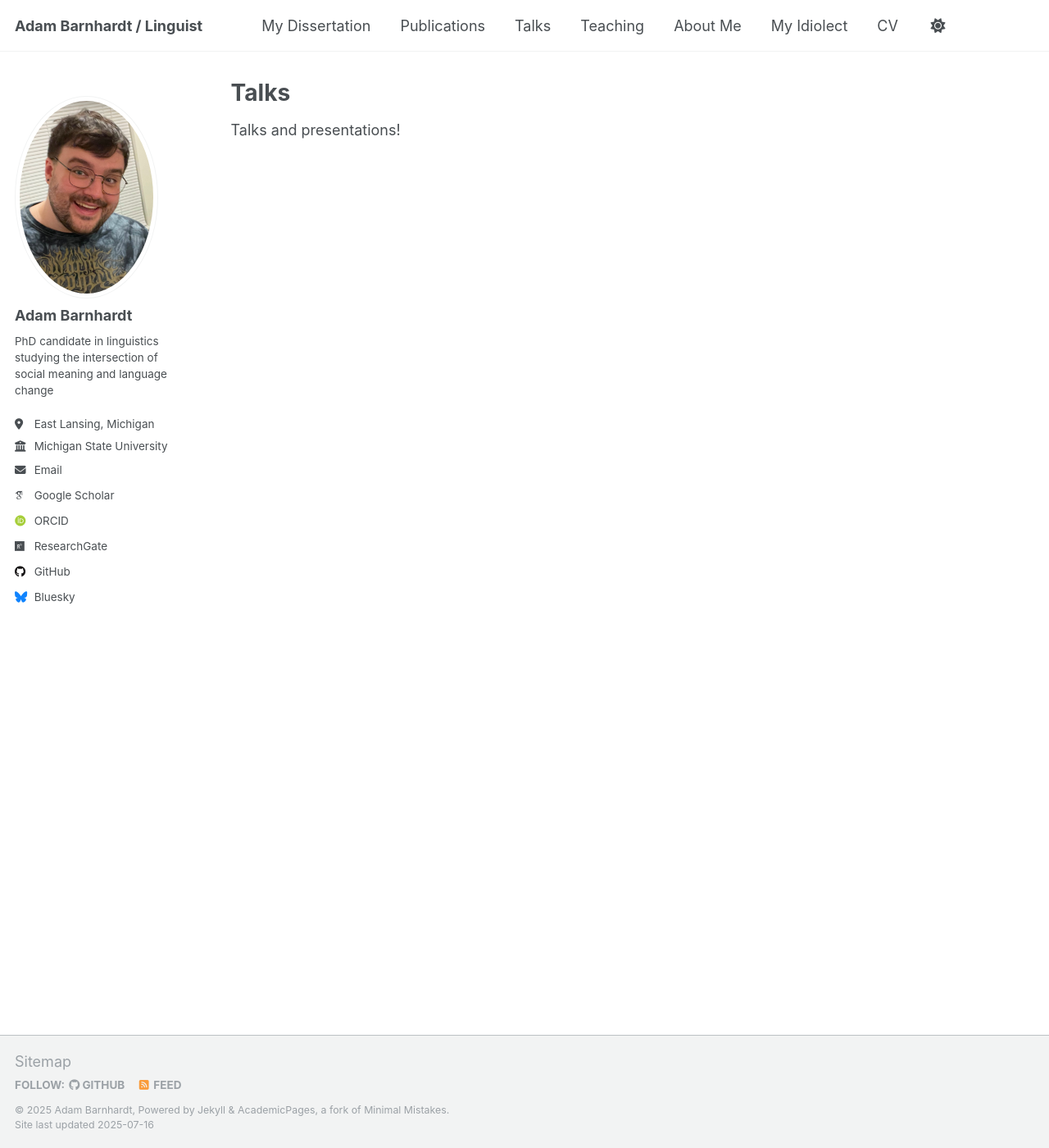
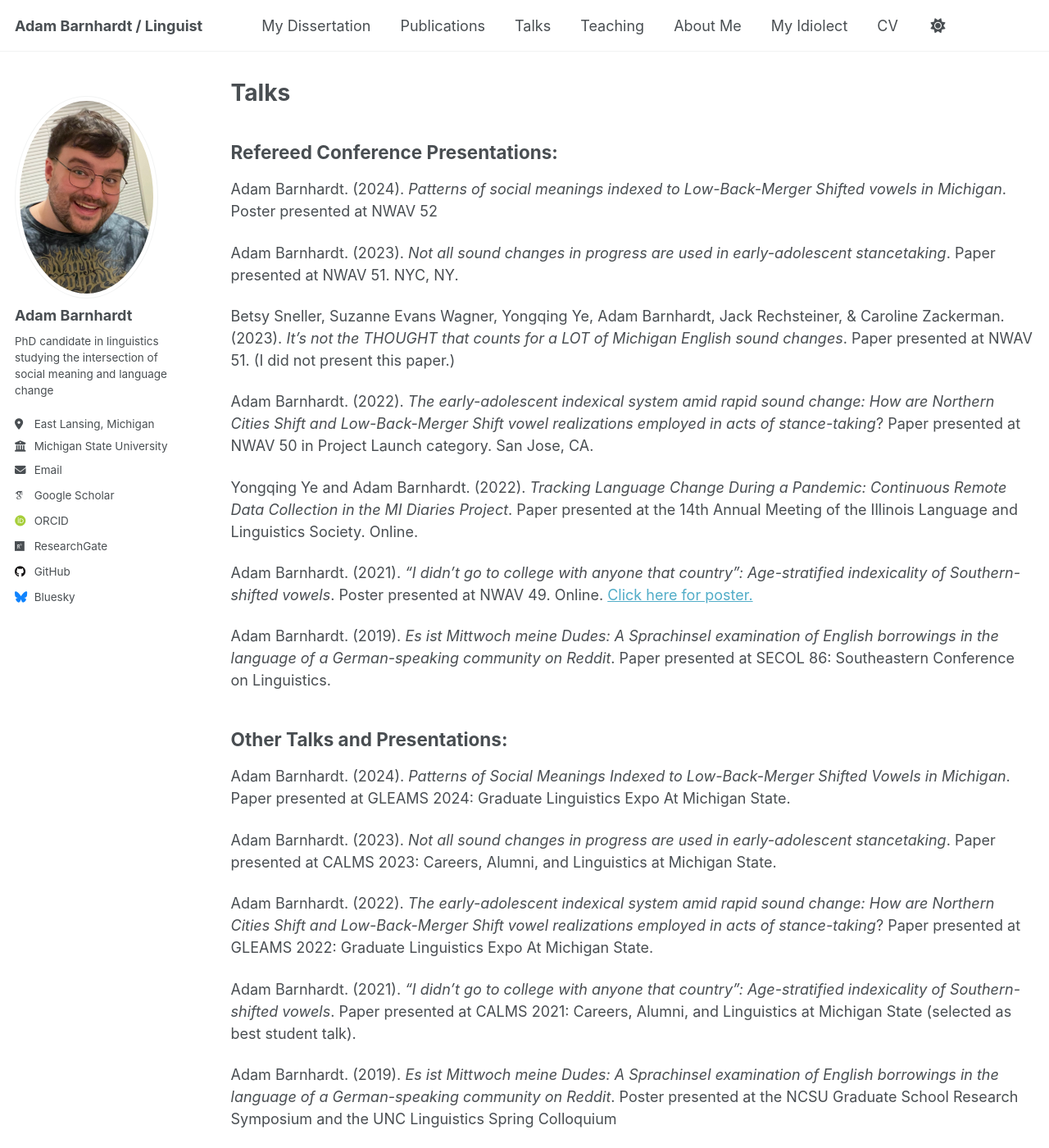
Before and after one commit to adambarnhardt/adambarnhardt.github.io, a Jekyll site: the page built from _pages/talks.md, in a window 1280 px wide and 1400 px high. Shown: the whole window at 82% size. Built offline with Jekyll 4.4.1, drawn with Linux system fonts in a browser that asks for light colours; some web fonts are replaced; a script that is not in the unit is left out.

Commit message:
Update talks.md

```diff
--- a/_pages/talks.md
+++ b/_pages/talks.md
@@ -5,4 +5,30 @@ permalink: /talks/
 author_profile: true
 ---
 
-Talks and presentations!
+## Refereed Conference Presentations:
+
+Adam Barnhardt. (2024). *Patterns of social meanings indexed to Low-Back-Merger Shifted vowels in Michigan*. Poster presented at NWAV 52
+
+Adam Barnhardt. (2023). *Not all sound changes in progress are used in early-adolescent stancetaking*. Paper presented at NWAV 51. NYC, NY.
+
+Betsy Sneller, Suzanne Evans Wagner, Yongqing Ye, Adam Barnhardt, Jack Rechsteiner, & Caroline Zackerman. (2023). *It’s not the THOUGHT that counts for a LOT of Michigan English sound changes*. Paper presented at NWAV 51. (I did not present this paper.)
+
+Adam Barnhardt. (2022). *The early-adolescent indexical system amid rapid sound change: How are Northern Cities Shift and Low-Back-Merger Shift vowel realizations employed in acts of stance-taking*? Paper presented at NWAV 50 in Project Launch category. San Jose, CA.
+
+Yongqing Ye and Adam Barnhardt. (2022). *Tracking Language Change During a Pandemic: Continuous Remote Data Collection in the MI Diaries Project*. Paper presented at the 14th Annual Meeting of the Illinois Language and Linguistics Society. Online.
+
+Adam Barnhardt. (2021). *“I didn’t go to college with anyone that country”: Age-stratified indexicality of Southern-shifted vowels*. Poster presented at NWAV 49. Online. [Click here for poster.](https://www.researchgate.net/publication/355424532_I_didn't_go_to_college_with_anyone_that_country_Age-stratified_indexicality_of_Southern-shifted_vowels)
+
+Adam Barnhardt. (2019). *Es ist Mittwoch meine Dudes: A Sprachinsel examination of English borrowings in the language of a German-speaking community on Reddit*. Paper presented at SECOL 86: Southeastern Conference on Linguistics.
+
+## Other Talks and Presentations:
+
+Adam Barnhardt. (2024). *Patterns of Social Meanings Indexed to Low-Back-Merger Shifted Vowels in Michigan*. Paper presented at GLEAMS 2024: Graduate Linguistics Expo At Michigan State.
+
+Adam Barnhardt. (2023). *Not all sound changes in progress are used in early-adolescent stancetaking*. Paper presented at CALMS 2023: Careers, Alumni, and Linguistics at Michigan State.
+
+Adam Barnhardt. (2022). *The early-adolescent indexical system amid rapid sound change: How are Northern Cities Shift and Low-Back-Merger Shift vowel realizations employed in acts of stance-taking*? Paper presented at GLEAMS 2022: Graduate Linguistics Expo At Michigan State.
+
+Adam Barnhardt. (2021). *“I didn’t go to college with anyone that country”: Age-stratified indexicality of Southern-shifted vowels*. Paper presented at CALMS 2021: Careers, Alumni, and Linguistics at Michigan State (selected as best student talk).
+
+Adam Barnhardt. (2019). *Es ist Mittwoch meine Dudes: A Sprachinsel examination of English borrowings in the language of a German-speaking community on Reddit*. Poster presented at the NCSU Graduate School Research Symposium and the UNC Linguistics Spring Colloquium
```
